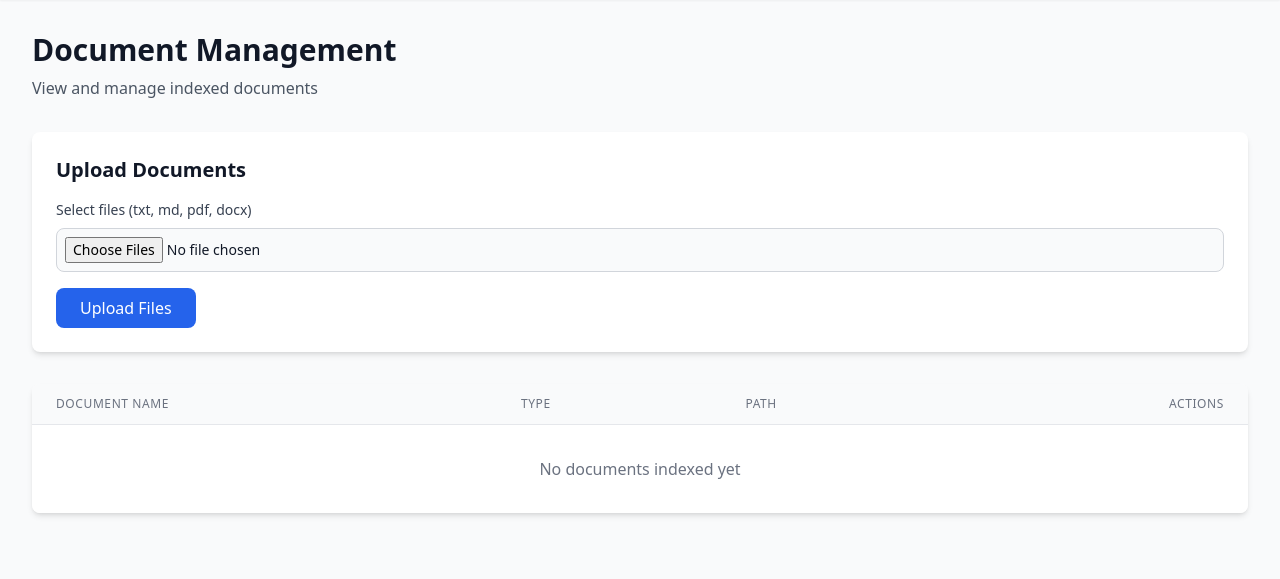
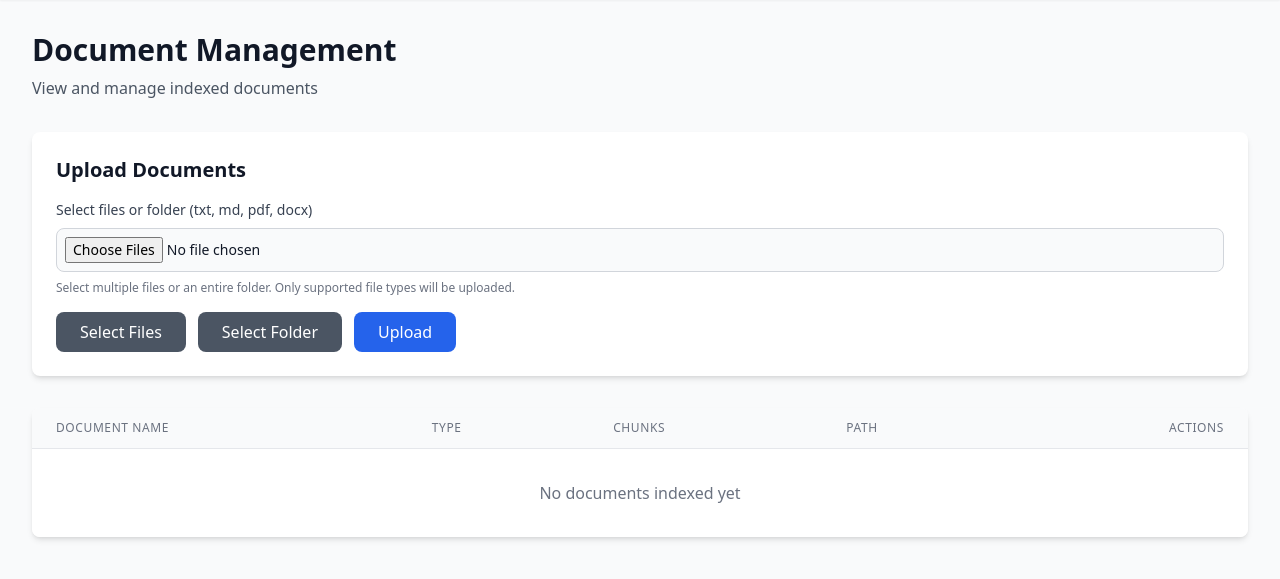
Before and after one commit to gittycat/rag-docling, a FastAPI app: page /admin in a window 1280 px wide. Shown: the part 64-643 px from the top of the page. Run offline with FastAPI, Linux system fonts and the light colour scheme; data that the repository does not hold is empty; some libraries are stand-ins or nearby versions.

Commit message:
Enhance document upload with folder support and improved admin UI
- Add folder upload capability to admin page with separate file/folder selection buttons
- Display chunk counts per document in admin table for better visibility
- Improve error logging in upload endpoint for easier debugging
- Group document chunks by document_id in list_documents for accurate counts
- Add network configuration to expose rag-server for debugging

```diff
--- a/docker-compose.yml
+++ b/docker-compose.yml
@@ -18,7 +18,7 @@ services:
     secrets:
       - ollama_config
 
-  # RAG Server - Core processing service (private network only)
+  # RAG Server - Core processing service
   rag-server:
     build:
       context: .
@@ -26,10 +26,13 @@ services:
     environment:
       - CHROMADB_URL=http://chromadb:8000
       - OLLAMA_URL=http://host.docker.internal:11434
+    extra_hosts:
+      - "host.docker.internal:host-gateway"
     depends_on:
       - chromadb
     networks:
       - private
+      - public
     volumes:
       - ./data/indexed_documents:/app/documents
     secrets:
--- a/services/fastapi_web_app/main.py
+++ b/services/fastapi_web_app/main.py
@@ -109,8 +109,11 @@ async def upload_documents(files: List[UploadFile] = File(...)):
                 files=upload_files
             )
             response.raise_for_status()
-    except httpx.HTTPError:
-        pass  # Silently fail for now
+    except httpx.HTTPError as e:
+        print(f"Upload error: {e}")
+        if hasattr(e, 'response') and e.response is not None:
+            print(f"Response status: {e.response.status_code}")
+            print(f"Response body: {e.response.text}")
 
     # Redirect back to admin page
     return RedirectResponse(url="/admin", status_code=303)
--- a/services/fastapi_web_app/templates/admin.html
+++ b/services/fastapi_web_app/templates/admin.html
@@ -28,29 +28,67 @@
         <!-- Upload Form -->
         <div class="bg-white rounded-lg shadow-md p-6 mb-8">
             <h2 class="text-xl font-semibold text-gray-900 mb-4">Upload Documents</h2>
-            <form action="/admin/upload" method="POST" enctype="multipart/form-data">
+            <form id="uploadForm" action="/admin/upload" method="POST" enctype="multipart/form-data">
                 <div class="mb-4">
                     <label for="files" class="block text-sm font-medium text-gray-700 mb-2">
-                        Select files (txt, md, pdf, docx)
+                        Select files or folder (txt, md, pdf, docx)
                     </label>
                     <input
                         type="file"
                         name="files"
                         id="files"
                         multiple
+                        webkitdirectory
+                        directory
                         accept=".txt,.md,.pdf,.docx"
                         class="block w-full text-sm text-gray-900 border border-gray-300 rounded-lg cursor-pointer bg-gray-50 focus:outline-none p-2"
-                        required
                     />
+                    <p class="mt-2 text-xs text-gray-500">
+                        Select multiple files or an entire folder. Only supported file types will be uploaded.
+                    </p>
                 </div>
-                <button
-                    type="submit"
-                    class="bg-blue-600 hover:bg-blue-700 text-white font-medium py-2 px-6 rounded-lg transition duration-200"
-                >
-                    Upload Files
-                </button>
+                <div class="flex gap-3">
+                    <button
+                        type="button"
+                        id="selectFiles"
+                        class="bg-gray-600 hover:bg-gray-700 text-white font-medium py-2 px-6 rounded-lg transition duration-200"
+                    >
+                        Select Files
+                    </button>
+                    <button
+                        type="button"
+                        id="selectFolder"
+                        class="bg-gray-600 hover:bg-gray-700 text-white font-medium py-2 px-6 rounded-lg transition duration-200"
+                    >
+                        Select Folder
+                    </button>
+                    <button
+                        type="submit"
+                        class="bg-blue-600 hover:bg-blue-700 text-white font-medium py-2 px-6 rounded-lg transition duration-200"
+                    >
+                        Upload
+                    </button>
+                </div>
             </form>
         </div>
+
+        <script>
+            const fileInput = document.getElementById('files');
+            const selectFiles = document.getElementById('selectFiles');
+            const selectFolder = document.getElementById('selectFolder');
+
+            selectFiles.addEventListener('click', () => {
+                fileInput.removeAttribute('webkitdirectory');
+                fileInput.removeAttribute('directory');
+                fileInput.click();
+            });
+
+            selectFolder.addEventListener('click', () => {
+                fileInput.setAttribute('webkitdirectory', '');
+                fileInput.setAttribute('directory', '');
+                fileInput.click();
+            });
+        </script>
 
         <!-- Documents Table -->
         <div class="bg-white rounded-lg shadow-md overflow-hidden">
@@ -62,6 +100,9 @@
                         </th>
                         <th class="px-6 py-3 text-left text-xs font-medium text-gray-500 uppercase tracking-wider">
                             Type
+                        </th>
+                        <th class="px-6 py-3 text-left text-xs font-medium text-gray-500 uppercase tracking-wider">
+                            Chunks
                         </th>
                         <th class="px-6 py-3 text-left text-xs font-medium text-gray-500 uppercase tracking-wider">
                             Path
@@ -82,6 +123,11 @@
                                 {{ doc.file_type }}
                             </td>
                             <td class="px-6 py-4 whitespace-nowrap text-sm text-gray-500">
+                                <span class="inline-flex items-center px-2.5 py-0.5 rounded-full text-xs font-medium bg-blue-100 text-blue-800">
+                                    {{ doc.chunks }} embeddings
+                                </span>
+                            </td>
+                            <td class="px-6 py-4 whitespace-nowrap text-sm text-gray-500">
                                 {{ doc.path }}
                             </td>
                             <td class="px-6 py-4 whitespace-nowrap text-right text-sm font-medium">
@@ -96,7 +142,7 @@
                         {% endfor %}
                     {% else %}
                         <tr>
-                            <td colspan="4" class="px-6 py-8 text-center text-gray-500">
+                            <td colspan="5" class="px-6 py-8 text-center text-gray-500">
                                 No documents indexed yet
                             </td>
                         </tr>
```
Also changed, not shown: services/rag_server/core_logic/chroma_manager.py (+18 -8 lines), services/rag_server/main.py (+11 -2 lines).
